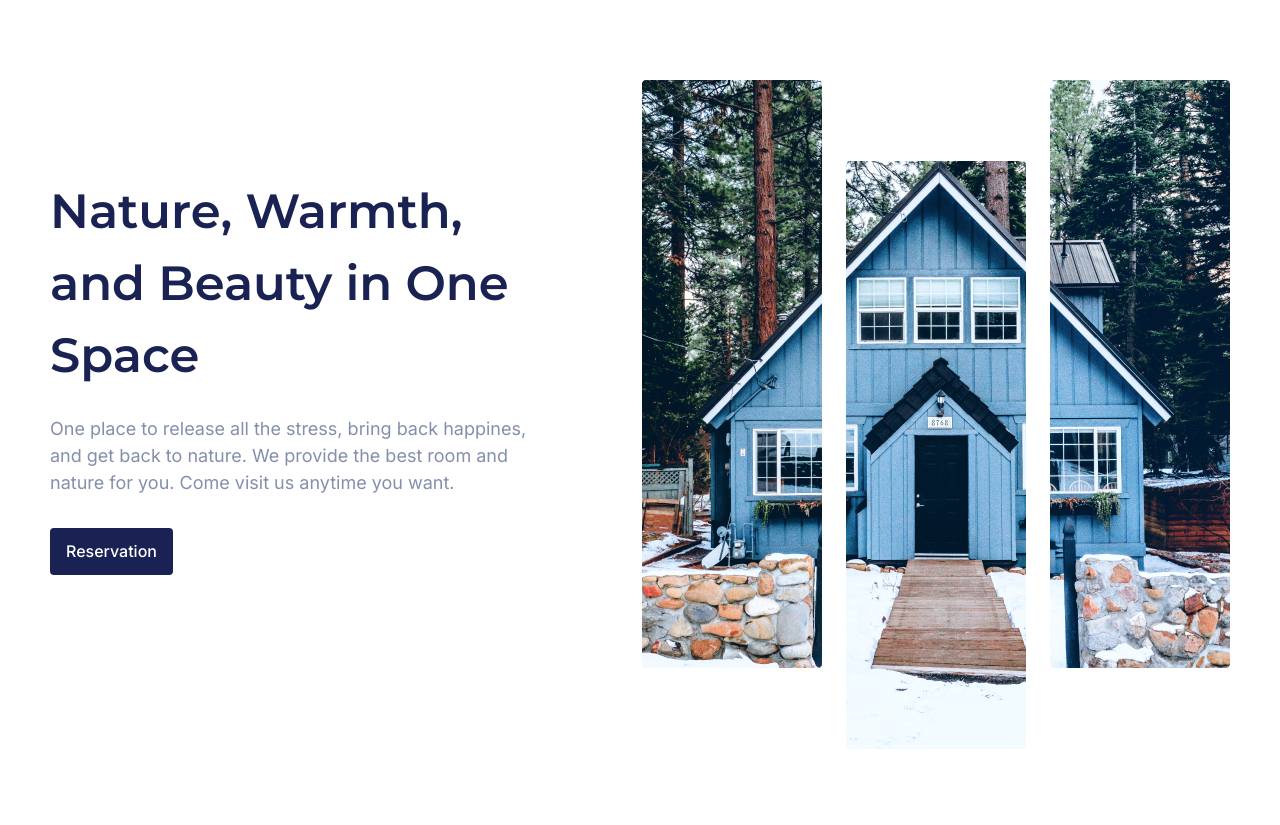
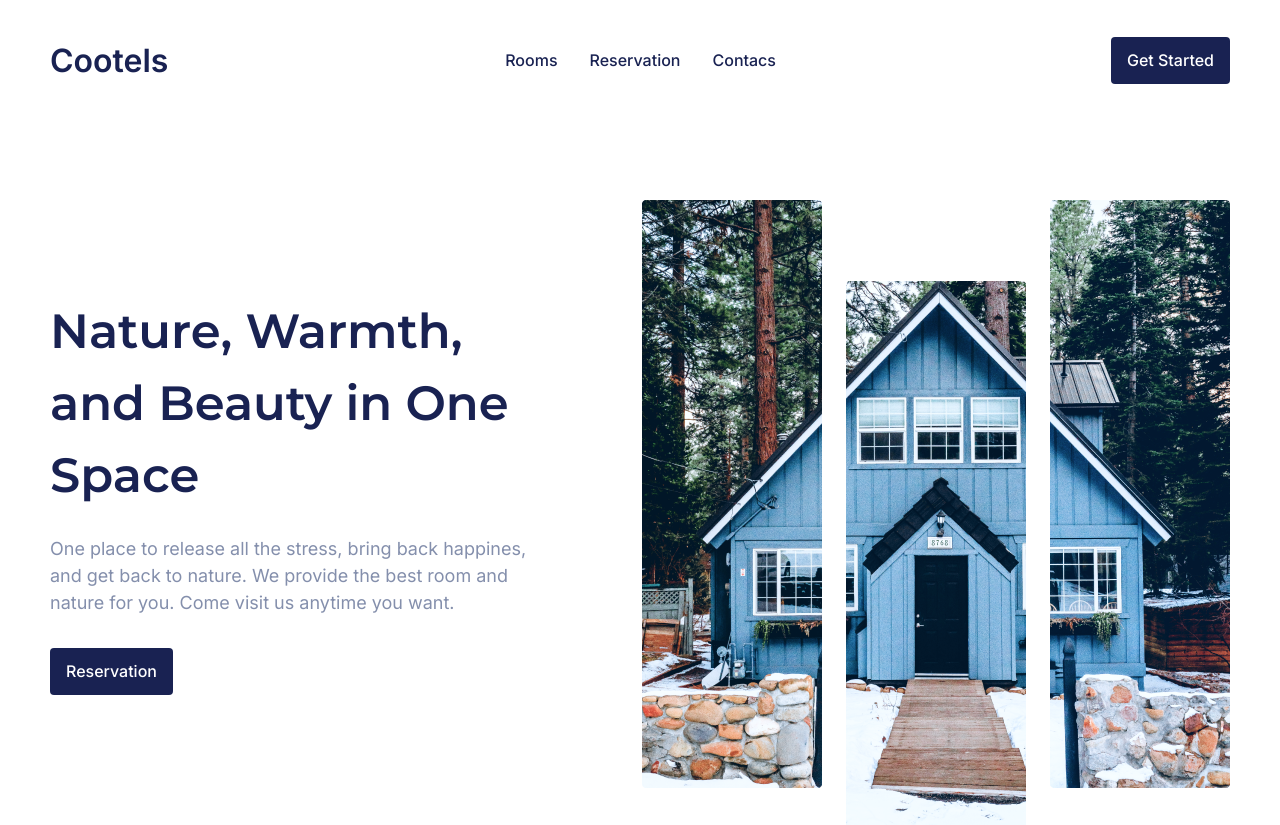
Before and after one commit to Margarita-Sipach/cootels, a website built with Vite: page index.html in a window 1280 px wide. Shown: the top 825 px of the page. Built offline with nearby package versions, Linux system fonts and the light colour scheme.

Commit message:
feat: add header and adaptive

```diff
--- a/index.html
+++ b/index.html
@@ -7,17 +7,23 @@
     <title>Vite + TS</title>
   </head>
   <body>
+
+    <!-- <div id="app"></div> -->
+    <header class="header">
+      <div class="header__wrapper wrapper">
+      <a href="#" class="logo header__logo">Cootels</a>
+      <nav class="nav header__nav">
+        <div class="nav__cell">
+          <a href="" class="nav__item">Rooms</a>
+          <a href="" class="nav__item">Reservation</a>
+          <a href="" class="nav__item">Contacs</a>
+        </div>
+        <button class="nav__cell button header__button ">Get Started</button>
+      </nav>
+      <span class="header__burger"></span>
+    </div>
+    </header>
     <div class="wrapper">
-    <!-- <div id="app"></div> -->
-    <!-- <header>
-      <a href="#" class="logo">Cootels</a>
-      <nav class="nav">
-        <a href="" class="nav__item">Rooms</a>
-        <a href="" class="nav__item">Reservation</a>
-        <a href="" class="nav__item">Contacs</a>
-      </nav>
-      <button class="button">Get Started</button>
-    </header> -->
     <section class="img-section main">
       <div class="img-section__info main__info">
         <h1>Nature, Warmth, and Beauty in One Space</h1>
--- a/src/scss/modules/header.scss
+++ b/src/scss/modules/header.scss
@@ -1,6 +1,91 @@
-header{
+.header{
+    height: 120px;
+    position: fixed;
+    width: 100%;
+    z-index: 3;
+    background: var(--light);
     display: flex;
     align-items: center;
-    justify-content: space-between;
-    padding: 35px 0;
+
+    &__wrapper{
+        display: flex;
+        align-items: center;
+        justify-content: space-between;
+    }
+
+    &__logo{
+        flex: 0 0 33.3%;
+    }
+
+    &__nav{
+        flex: 0 0 66.6%;
+        display: flex;
+        justify-content: space-between;
+        align-items: center;
+
+        @media (max-width: 900px) {
+            position: fixed;
+            height: calc(100vh - 120px);
+            width: 100vw;
+            background: var(--light);
+            flex-direction: column;
+            padding: 100px 80px;
+            justify-content: center;
+            align-items: center;
+            text-align: center;
+            top: -100%;
+            left: 0;
+            right: 0;
+            opacity: 0;
+
+            &>*{
+                font-size: 45px;
+                line-height: 120%;
+            }
+
+            &_active{
+                top: 120px;
+                opacity: 1;
+            }
+        }
+
+        @media (max-width: 576px) {
+            padding: 60px 30px;
+        }
+    }
+
+    &__button{
+        @media (max-width: 900px) {
+        margin-top: 50px;
+        }
+    }
+
+    &__burger{
+        display: none;
+        position: relative;
+
+        &, &::before, &::after{
+            content: '';
+            width: 20px;
+            height: 3px;
+            background-color: var(--dark);
+            cursor: pointer;
+
+            @media (max-width: 900px) {
+                display: block;
+            }
+        }
+
+        &::after, &::before{
+            position: absolute;
+        }
+
+        &::before{
+            top: 7px;
+        }
+
+        &::after{
+            bottom: 7px;
+        }
+    }
 }
--- a/src/scss/modules/main.scss
+++ b/src/scss/modules/main.scss
@@ -1,4 +1,10 @@
 .main{
+    padding-top: 200px;
+
+    @media (max-width: 900px) {
+        padding-top: calc(120px + 60px);
+    }
+
     &__info{
         max-width: 550px;
 
--- a/src/scss/modules/nav.scss
+++ b/src/scss/modules/nav.scss
@@ -20,6 +20,21 @@
         gap: 24px;
     }
 
+    &__cell{
+        display: flex;
+        gap: 32px;
+        width: 50%;
+
+        &:first-of-type{
+            justify-content: center;
+        }
+
+        @media (max-width: 900px) {
+            flex-direction: column;
+            width: 100%;
+        }
+    }
+
     &__title{
         font-weight: 700;
     }
--- a/src/scss/ui/button.scss
+++ b/src/scss/ui/button.scss
@@ -7,6 +7,7 @@
     font-weight: 500;
     line-height: 19px;
     letter-spacing: 0%;
+    width: fit-content;
 
     @media (max-width: 650px) {
         font-size: 14px;
```
